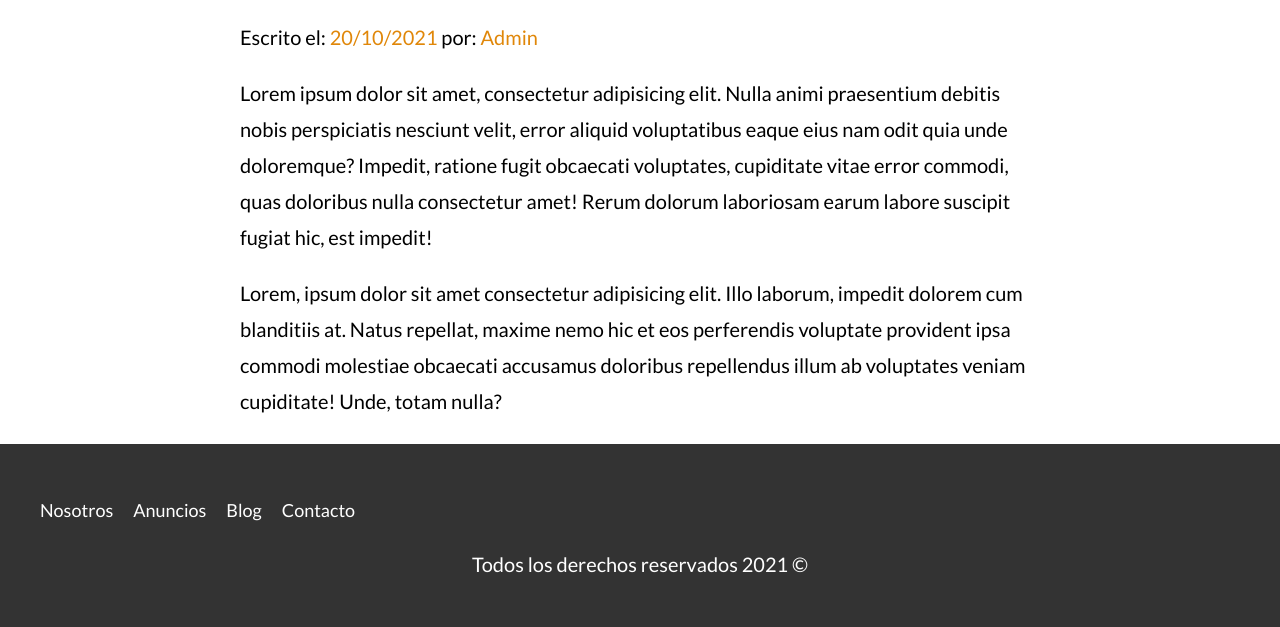
After one commit to RinconJose/Bienes_raices, a PHP site: page /entrada.html in a window 1280 px wide. The commit adds this page. Shown: the part 839-1466 px from the top of the page. Run offline with PHP 8.4, Linux system fonts and the light colour scheme.

Commit message:
ending the blog page and its internal page with its styles

```diff
--- /dev/null
+++ b/entrada.html
@@ -0,0 +1,53 @@
+<!DOCTYPE html>
+<html lang="en">
+<head>
+    <meta charset="UTF-8">
+    <meta http-equiv="X-UA-Compatible" content="IE=edge">
+    <meta name="viewport" content="width=device-width, initial-scale=1.0">
+    <title>Base</title>
+    <link rel="stylesheet" href="/build/css/app.css">
+</head>
+<body>
+    <header class="header">
+        <div class="contenedor contenido-header">
+            <div class="barra">
+                <a href="/">
+                    <img src="build/img/logo.svg" alt="Logotipo de Bienes Raices">
+                </a>
+                <nav class="navegacion">
+                    <a href="nosotros.html">Nosotros</a>
+                    <a href="anuncios.html">Anuncios</a>
+                    <a href="blog.html">Blog</a>
+                    <a href="contacto.html">Contacto</a>
+                </nav>
+            </div> <!--.barra-->
+        </div>
+    </header>
+    <main class="contenedor seccion contenido-centrado">
+        <h1>Guia para la decoración de tu hogar</h1>
+        <picture>
+            <source srcset="build/img/destacada2.webp" type="image/webp">
+            <source srcset="build/img/destacada2.jpg" type="image/jpeg">
+            <img loading="lazy" src="build/img/destacada.jpg" alt="imagen de la propiedad">
+        </picture>
+        <p class="informacion-meta">Escrito el: <span>20/10/2021</span> por: <span>Admin</span></p>
+        <div class="resumen-propiedad">
+            <p>Lorem ipsum dolor sit amet, consectetur adipisicing elit. Nulla animi praesentium debitis nobis perspiciatis nesciunt velit, error aliquid voluptatibus eaque eius nam odit quia unde doloremque? Impedit, ratione fugit obcaecati voluptates, cupiditate vitae error commodi, quas doloribus nulla consectetur amet! Rerum dolorum laboriosam earum labore suscipit fugiat hic, est impedit!</p>
+            <p>Lorem, ipsum dolor sit amet consectetur adipisicing elit. Illo laborum, impedit dolorem cum blanditiis at. Natus repellat, maxime nemo hic et eos perferendis voluptate provident ipsa commodi molestiae obcaecati accusamus doloribus repellendus illum ab voluptates veniam cupiditate! Unde, totam nulla?</p>
+        </div>
+    </main>
+    <footer class="footer seccion">
+        <div class="contenedor contenedor-footer">
+            <nav class="navegacion">
+                <a href="nosotros.html">Nosotros</a>
+                <a href="anuncios.html">Anuncios</a>
+                <a href="blog.html">Blog</a>
+                <a href="contacto.html">Contacto</a>
+            </nav>
+        </div>
+        <p class="copyright">Todos los derechos reservados 2021 &copy;</p>
+    </footer>
+
+    <script src="/build/js/bundle.min.js"></script>
+</body>
+</html>
--- a/index.html
+++ b/index.html
@@ -154,7 +154,7 @@
                 <div class="texto-entrada">
                     <a href="entrada.html">
                         <h4>Terraza en el techo de tu casa</h4>
-                        <p>Escrito el: <span>20/10/2021</span> por: <span>Admin</span></p>
+                        <p class="informacion-meta">Escrito el: <span>20/10/2021</span> por: <span>Admin</span></p>
                         <p>
                             Consejos para construir una terraza en el techo de tu casa con los mejores materiales y ahorrando dinero
                         </p>
@@ -172,7 +172,7 @@
                 <div class="texto-entrada">
                     <a href="entrada.html">
                         <h4>Gia para la decoración de tu hogar</h4>
-                        <p>Escrito el: <span>20/10/2021</span> por: <span>Admin</span></p>
+                        <p class="informacion-meta">Escrito el: <span>20/10/2021</span> por: <span>Admin</span></p>
                         <p>
                             Maximizar el espacio en tu hogar con esta guia, aprende a combinar muebles y colores para darle vida a tu espacio
                         </p>
--- a/src/scss/layout/_blog-home.scss
+++ b/src/scss/layout/_blog-home.scss
@@ -17,6 +17,13 @@
         grid-template-columns: 1fr 2fr;
         column-gap: 2rem;
     }
+}
+
+.informacion-meta {
+    span {
+        color: $amarillo;
+    }
+
 }
 
 .texto-entrada {
@@ -41,7 +48,4 @@
             margin-top: 1rem;
         }
     }
-    span {
-        color: $amarillo;
-    }
 }
```
Also changed, not shown: blog.html (+74 -2 lines), build/css/app.css, 1 other file.
